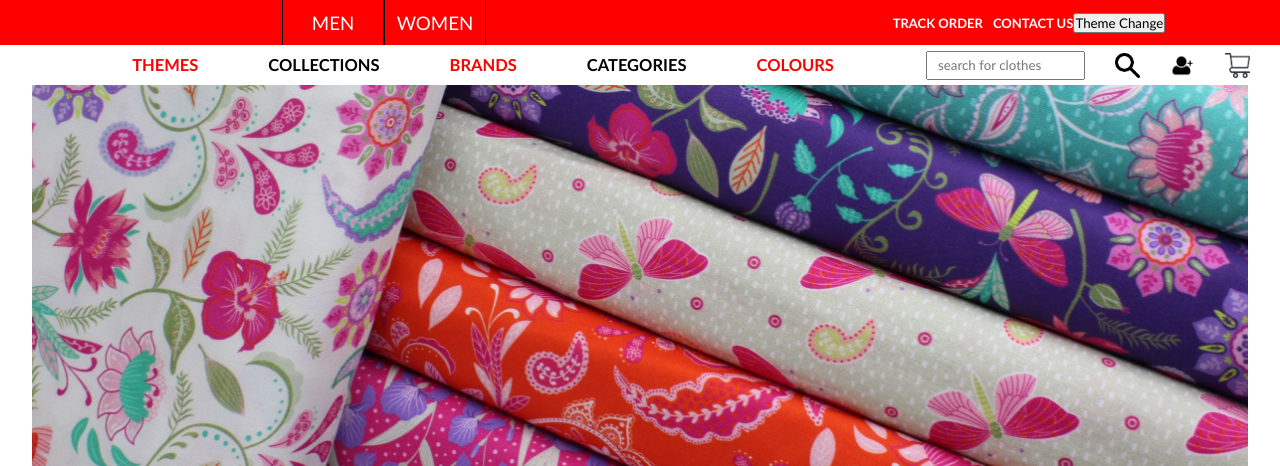
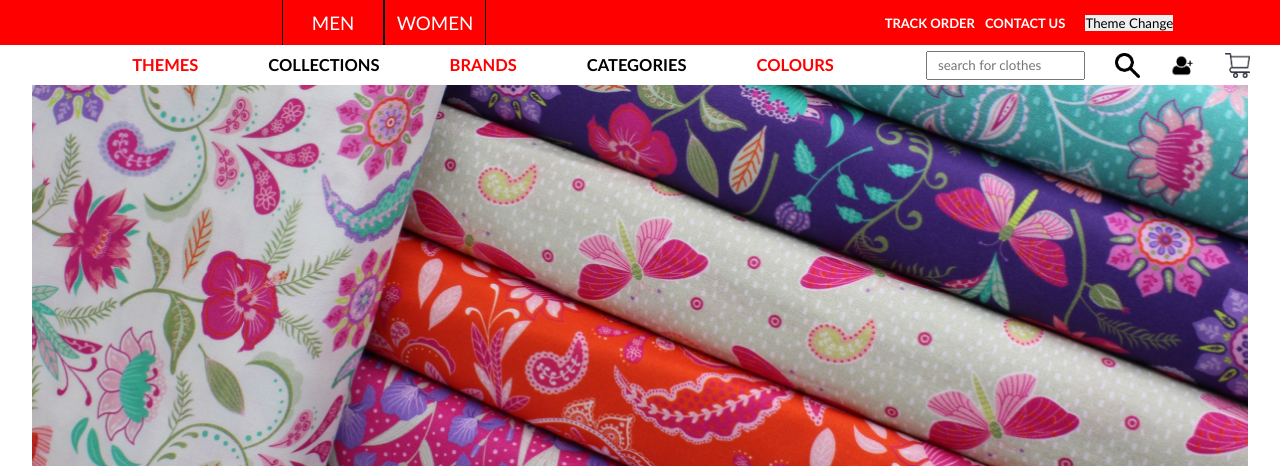
Before and after one commit to Vamshireddy2001/Programming-for-Information-system, a Flask app: page / in a window 1280 px wide. Shown: the top 466 px of the page. Run offline with Flask 3, Linux system fonts and the light colour scheme.

Commit message:
menpagestylingstyling

```diff
--- a/static/css/index.css
+++ b/static/css/index.css
@@ -307,5 +307,8 @@ hr
 }
 .themechange
 {
-
+   margin-left: 20px;
+   background-color: none;
+   border: none;
+   outline: none;
 }
```
